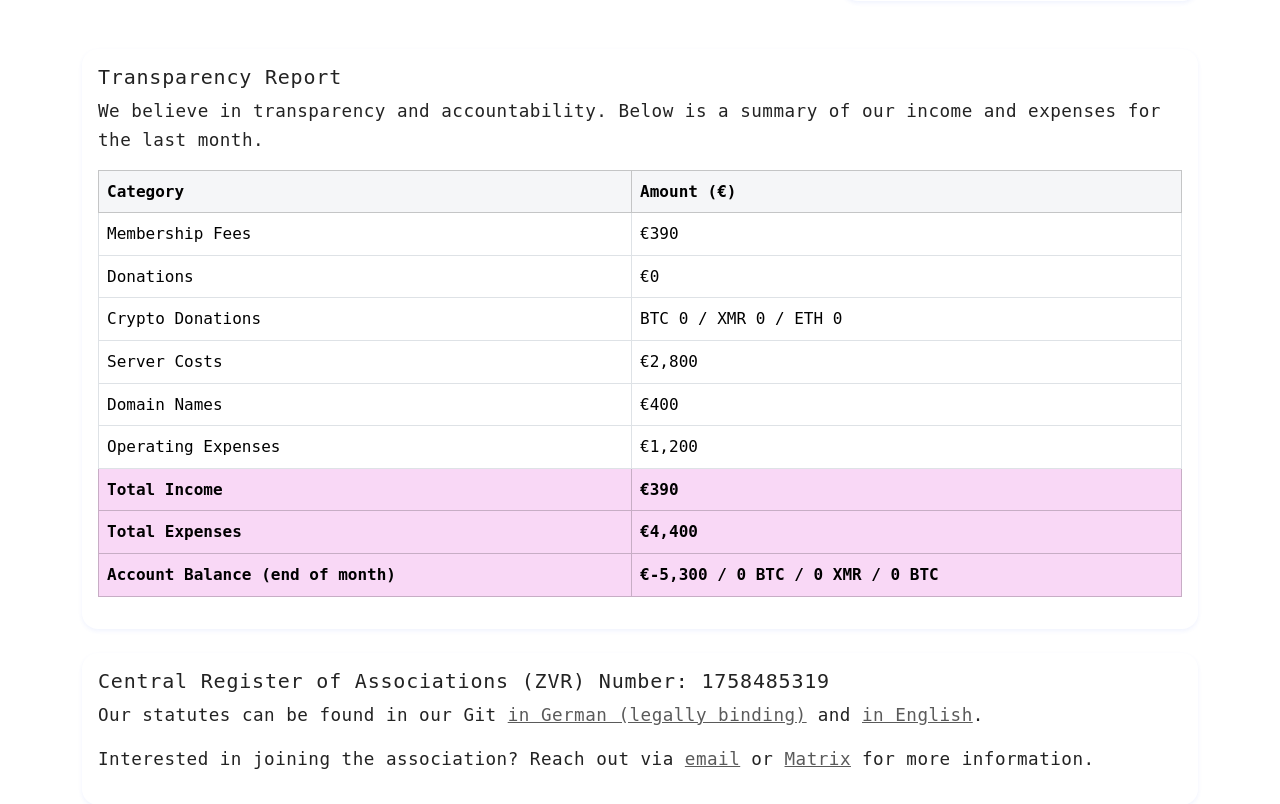
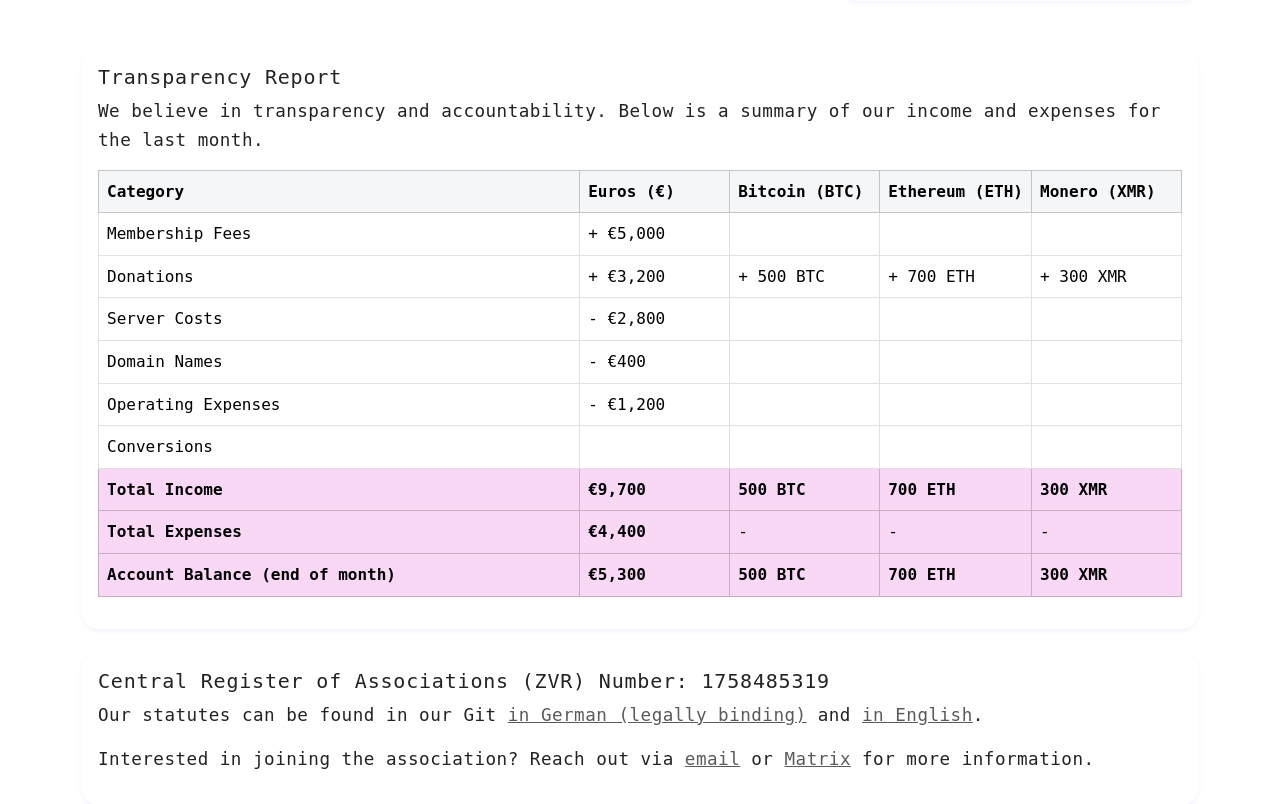
Before and after one commit to PrivateCoffee/privatecoffee-website, a Flask app: page /membership.html in a window 1280 px wide. Shown: the part 849-1653 px from the top of the page. Run offline with Flask 3, Linux system fonts and the light colour scheme; some libraries are stand-ins or nearby versions.

Commit message:
feat(membership report): enhance crypto visibility
This update introduces additional columns in the membership financial report to separately list cryptocurrency incomes such as Bitcoin (BTC), Ethereum (ETH), and Monero (XMR). A new CSS class, `currency-col`, ensures these columns maintain a consistent and readable width without wrapping, improving the overall clarity and usability of the report. This change addresses a growing need to track and report digital currency transactions distinctly from traditional currency, reflecting the organization's evolving financial landscape and responding to the increasing relevance of cryptocurrencies in its operations.

```diff
--- a/assets/css/base.css
+++ b/assets/css/base.css
@@ -85,6 +85,11 @@ h5 {
   margin-top: 10px;
 }
 
+.currency-col {
+  width: 150px;
+  white-space: nowrap;
+}
+
 /* Responsive Styles */
 @media (max-width: 768px) {
   .navbar .container {
--- a/templates/membership.html
+++ b/templates/membership.html
@@ -74,50 +74,80 @@
         income and expenses for the last month.
       </p>
       <div class="table-responsive">
+
         <table class="table table-bordered">
           <thead class="table-light">
             <tr>
               <th scope="col">Category</th>
-              <th scope="col">Amount (€)</th>
+              <th class="currency-col" scope="col">Euros (€)</th>
+              <th class="currency-col" scope="col">Bitcoin (BTC)</th>
+              <th class="currency-col" scope="col">Ethereum (ETH)</th>
+              <th class="currency-col" scope="col">Monero (XMR)</th>
             </tr>
           </thead>
           <tbody>
             <tr>
               <td>Membership Fees</td>
-              <td>€390</td>
+              <td>+ €5,000</td>
+              <td></td>
+              <td></td>
+              <td></td>
             </tr>
             <tr>
               <td>Donations</td>
-              <td>€0</td>
-            </tr>
-            <tr>
-              <td>Crypto Donations</td>
-              <td>BTC 0 / XMR 0 / ETH 0</td>
+              <td>+ €3,200</td>
+              <td>+ 500 BTC</td>
+              <td>+ 700 ETH</td>
+              <td>+ 300 XMR</td>
             </tr>
             <tr>
               <td>Server Costs</td>
-              <td>€2,800</td>
+              <td>- €2,800</td>
+              <td></td>
+              <td></td>
+              <td></td>
             </tr>
             <tr>
               <td>Domain Names</td>
-              <td>€400</td>
+              <td>- €400</td>
+              <td></td>
+              <td></td>
+              <td></td>
             </tr>
             <tr>
               <td>Operating Expenses</td>
-              <td>€1,200</td>
+              <td>- €1,200</td>
+              <td></td>
+              <td></td>
+              <td></td>
+            </tr>
+            <tr>
+              <td>Conversions</td>
+              <td></td>
+              <td></td>
+              <td></td>
+              <td></td>
             </tr>
             <tr class="table-secondary">
               <td><b>Total Income</b></td>
-              <td><b>€390</b></td>
+              <td><b>€9,700</b></td>
+              <td><b>500 BTC</b></td>
+              <td><b>700 ETH</b></td>
+              <td><b>300 XMR</b></td>
             </tr>
             <tr class="table-secondary">
               <td><b>Total Expenses</b></td>
               <td><b>€4,400</b></td>
+              <td>-</td>
+              <td>-</td>
+              <td>-</td>
             </tr>
             <tr class="table-secondary">
               <td><b>Account Balance (end of month)</b></td>
-              <td><b>€-5,300 / 0 BTC / 0 XMR / 0 BTC</b></td>
-            </tr>
+              <td><b>€5,300</b></td>
+              <td><b>500 BTC</b></td>
+              <td><b>700 ETH</b></td>
+              <td><b>300 XMR</b></td>
           </tbody>
         </table>
       </div>
```
